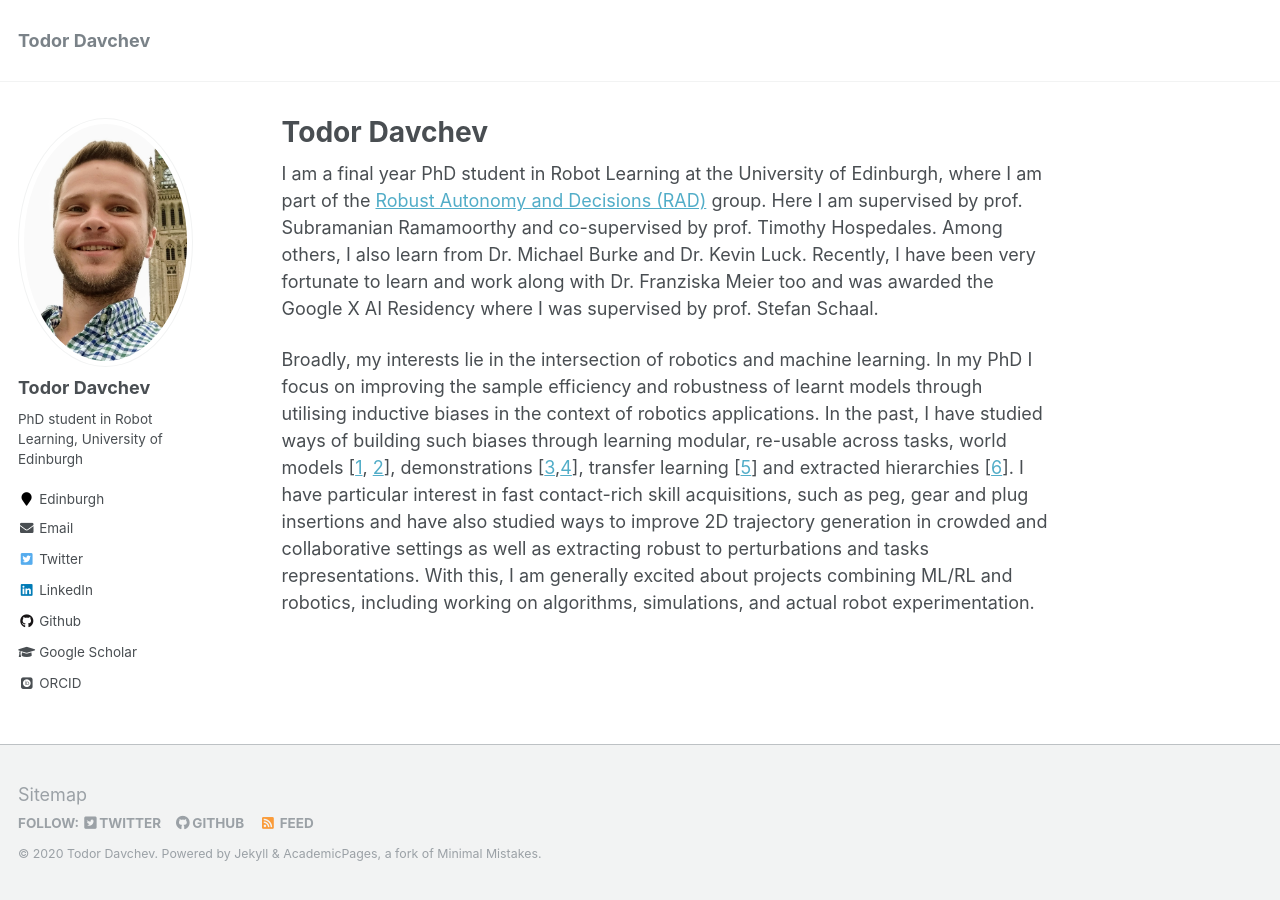
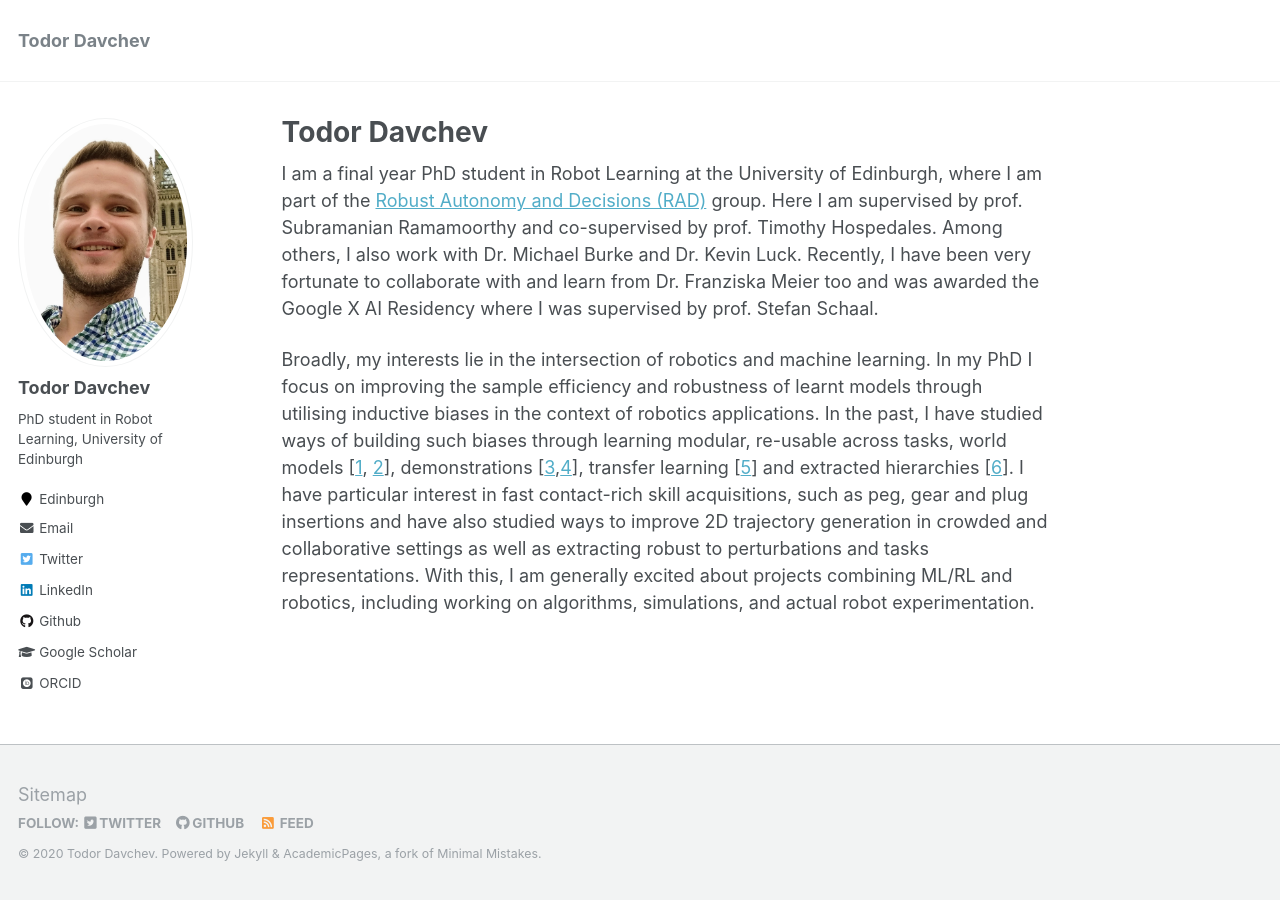
Before and after one commit to tdavchev/tdavchev.github.io, a Jekyll site: the page built from _pages/about.md, in a window 1280 px wide. Built offline with Jekyll 4.4.1, drawn with Linux system fonts in a browser that asks for light colours; some web fonts are replaced.

Commit message:
update about

```diff
--- a/_pages/about.md
+++ b/_pages/about.md
@@ -8,7 +8,7 @@ redirect_from:
   - /about.html
 ---
 
-I am a final year PhD student in Robot Learning at the University of Edinburgh, where I am part of the [Robust Autonomy and Decisions (RAD)](http://rad.inf.ed.ac.uk/) group. Here I am supervised by prof. Subramanian Ramamoorthy and co-supervised by prof. Timothy Hospedales. Among others, I also learn from Dr. Michael Burke and Dr. Kevin Luck. Recently, I have been very fortunate to learn and work along with Dr. Franziska Meier too and was awarded the Google X AI Residency where I was supervised by prof. Stefan Schaal.
+I am a final year PhD student in Robot Learning at the University of Edinburgh, where I am part of the [Robust Autonomy and Decisions (RAD)](http://rad.inf.ed.ac.uk/) group. Here I am supervised by prof. Subramanian Ramamoorthy and co-supervised by prof. Timothy Hospedales. Among others, I also work with Dr. Michael Burke and Dr. Kevin Luck. Recently, I have been very fortunate to collaborate with and learn from Dr. Franziska Meier too and was awarded the Google X AI Residency where I was supervised by prof. Stefan Schaal.
 
 Broadly, my interests lie in the intersection of robotics and machine learning.
 In my PhD I focus on improving the sample efficiency and robustness of learnt models through utilising inductive biases in the context of robotics applications. In the past, I have studied ways of building such biases through learning modular, re-usable across tasks, world models \[[1](https://arxiv.org/abs/1911.13044), [2](https://arxiv.org/abs/1907.06422)\], demonstrations \[[3](https://arxiv.org/abs/2008.07682),[4](https://www.overleaf.com/project/595bffafe4d6151355778d14)\], transfer learning \[[5](https://arxiv.org/abs/1905.02675)\] and extracted hierarchies \[[6](https://www.overleaf.com/project/5a1e977db94c9524c9fa0448)\]. I have particular interest in fast contact-rich skill acquisitions, such as peg, gear and plug insertions and have also studied ways to improve 2D trajectory generation in crowded and collaborative settings as well as extracting robust to perturbations and tasks representations.
```
